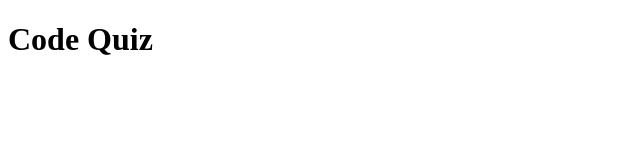
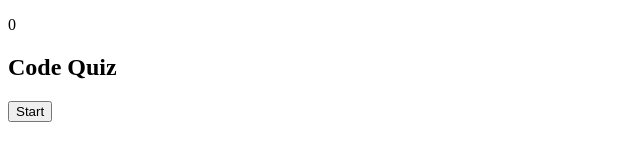
Before and after one commit to olivianit/code-quiz, a plain HTML site: page index.html in a window 1280 px wide. Shown: the whole page, without its empty margins (0-640 px from the left). Drawn offline with Linux system fonts and the light colour scheme.

Commit message:
reworking starter html

```diff
--- a/index.html
+++ b/index.html
@@ -9,8 +9,17 @@
 </head>
 
 <body>
+    <header>
+        <p id="time">0</p>
+    </header>
 
+  <main>
+    <section id="Start">
     <h1> Code Quiz</h1>
+    <button id="start-button">Start</button>
+ </section>
 
+
+</main>
 </body>
 </html>
```
